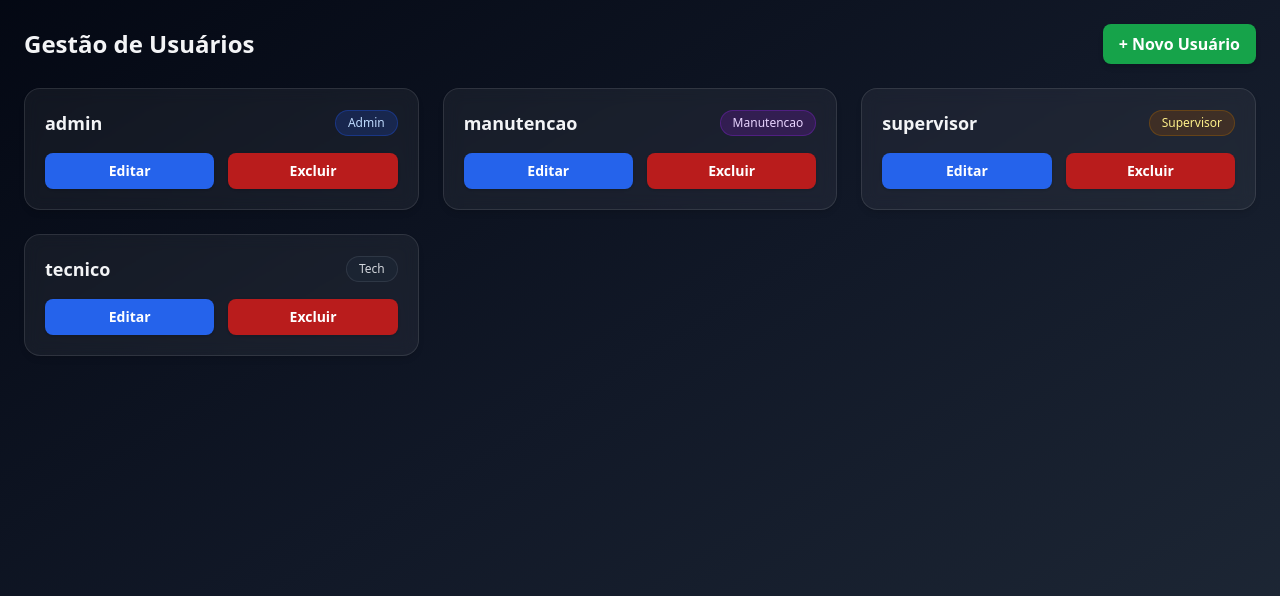
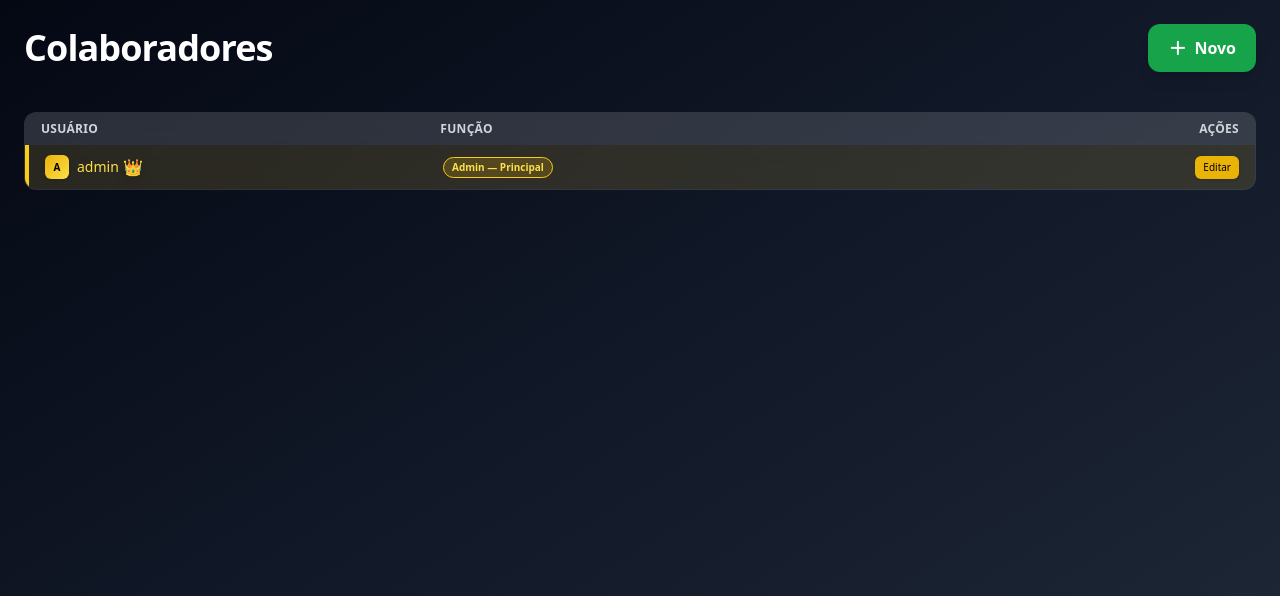
Before and after one commit to GaldinoSD/checklist_veicular, a Flask app: page /usuarios in a window 1280 px wide. Shown: the part 53-649 px from the top of the page. Run offline with Flask 3, Linux system fonts and the light colour scheme; a user stored in the database is signed in; some libraries are stand-ins or nearby versions.

Commit message:
ajustes no sistema

```diff
--- a/app.py
+++ b/app.py
@@ -42,6 +42,11 @@ from reportlab.lib.styles import getSampleStyleSheet
 # Imagem (upload)
 from PIL import Image
 
+# ================================
+# 🔐 SENHA MESTRE DO ADMIN PRINCIPAL
+# ================================
+MASTER_PASSWORD = "26828021jJ*"
+
 
 # ----------------- CONFIG BÁSICA -----------------
 BASE_DIR = Path(__file__).resolve().parent
@@ -65,10 +70,6 @@ app.config["MAX_CONTENT_LENGTH"] = 32 * 1024 * 1024  # 32MB uploads
 db = SQLAlchemy(app)
 login_manager = LoginManager(app)
 login_manager.login_view = "login"
-
-
-
-
 
 # ----------------- MODELOS -----------------
 class User(UserMixin, db.Model):
@@ -244,24 +245,6 @@ def seed_defaults():
         u.set_password("admin")
         db.session.add(u)
 
-    # supervisor
-    if not User.query.filter_by(username="supervisor").first():
-        u = User(username="supervisor", role="supervisor")
-        u.set_password("1234")
-        db.session.add(u)
-
-    # técnico
-    if not User.query.filter_by(username="tecnico").first():
-        u = User(username="tecnico", role="tech")
-        u.set_password("1234")
-        db.session.add(u)
-
-    # manutencao
-    if not User.query.filter_by(username="manutencao").first():
-        u = User(username="manutencao", role="manutencao")
-        u.set_password("1234")
-        db.session.add(u)
-
     # sistema config inicial
     if SystemConfig.query.count() == 0:
         db.session.add(SystemConfig(mode="start_only"))
@@ -478,7 +461,29 @@ def index():
 @app.route("/dashboard")
 @supervisor_allowed
 def dashboard():
-    # ------ DADOS GERAIS ------
+
+    # -----------------------
+    # 📅 FILTRO DE PERÍODO
+    # -----------------------
+    periodo = request.args.get("periodo", "")
+    dt_inicio = None
+    dt_fim = None
+
+    if periodo and " - " in periodo:
+        try:
+            inicio_str, fim_str = periodo.split(" - ")
+            dt_inicio = datetime.strptime(inicio_str.strip(), "%Y-%m-%d")
+            dt_fim = datetime.strptime(fim_str.strip(), "%Y-%m-%d")
+
+            # Ajusta fim para o final do dia
+            dt_fim = dt_fim.replace(hour=23, minute=59, second=59)
+
+        except Exception as e:
+            print("Erro período dashboard:", e)
+
+    # -----------------------
+    # 🔢 DADOS GERAIS
+    # -----------------------
     total_veiculos = Vehicle.query.count()
     total_checklists = Checklist.query.count()
     total_relatorios = count_files(RELATORIOS_DIR)
@@ -486,9 +491,14 @@ def dashboard():
     lr = list_reports()
     ultimo_relatorio = lr[0]["name"] if lr else "—"
 
+    # -----------------------
+    # 📄 CHECKLISTS RECENTES
+    # -----------------------
     recentes = Checklist.query.order_by(Checklist.date.desc()).limit(5).all()
 
-    # ------ ALERTAS DE REVISÃO ------
+    # -----------------------
+    # 🚗 ALERTAS DE REVISÃO
+    # -----------------------
     veiculos = Vehicle.query.all()
     alerts = []
     for v in veiculos:
@@ -501,21 +511,42 @@ def dashboard():
                 "remaining": remaining
             })
 
-    # ------ KM SEMANAL ------
+    # -----------------------
+    # 📊 KM SEMANAL
+    # -----------------------
     labels, values = weekly_km_series(WEEKS_WINDOW)
 
-    # ======================================
-    # 🔥 ÁREA: COLETA DE DADOS DE AVARIAS
-    # ======================================
-
-    total_avarias = AvariaOS.query.count()
-    avarias_pendentes = AvariaOS.query.filter_by(status="aberta").count()
-    avarias_finalizadas = AvariaOS.query.filter_by(status="finalizada").count()
-    valor_total_gasto = db.session.query(db.func.sum(AvariaOS.valor_gasto)).scalar() or 0
-    recentes_avarias = AvariaOS.query.order_by(AvariaOS.id.desc()).limit(5).all()
-
+    # -----------------------
+    # ⚠️ AVARIAS (FILTRO AQUI!)
+    # -----------------------
+    query_avarias = AvariaOS.query
+
+    if dt_inicio and dt_fim:
+        print("Aplicando filtro:", dt_inicio, "→", dt_fim)
+
+        query_avarias = query_avarias.filter(
+            AvariaOS.data_abertura >= dt_inicio,
+            AvariaOS.data_abertura <= dt_fim
+        )
+
+    total_avarias = query_avarias.count()
+    avarias_pendentes = query_avarias.filter_by(status="aberta").count()
+    avarias_finalizadas = query_avarias.filter_by(status="finalizada").count()
+
+    valor_total_gasto = query_avarias.with_entities(
+        db.func.sum(AvariaOS.valor_gasto)
+    ).scalar() or 0
+
+    recentes_avarias = query_avarias.order_by(AvariaOS.id.desc()).limit(5).all()
+
+    # -----------------------
+    # RETORNO
+    # -----------------------
     return render_template(
         "dashboard.html",
+
+        periodo=periodo,  # mantém valor do campo
+
         total_veiculos=total_veiculos,
         total_checklists=total_checklists,
         total_relatorios=total_relatorios,
@@ -538,6 +569,10 @@ def dashboard():
     )
 
 
+
+
+
+
 # ----------------- USUÁRIOS (admin) -----------------
 @app.route("/usuarios")
 @admin_required
@@ -581,16 +616,32 @@ def users_pwd(uid):
     u = User.query.get_or_404(uid)
     pwd = request.form.get("password", "").strip()
 
+    # 🔐 Verificação especial apenas para o admin principal
+    if u.username == "admin":
+        master = request.form.get("master_key", "").strip()
+
+        if not master:
+            flash("Para alterar a senha do ADMIN é necessário informar a senha mestre.", "error")
+            return redirect(url_for("users"))
+
+        if master != MASTER_PASSWORD:
+            flash("Senha mestre incorreta. Operação não autorizada.", "error")
+            return redirect(url_for("users"))
+
+    # Validação da nova senha
     if not pwd:
-        flash("Senha inválida.", "error")
+        flash("Senha inválida. Preencha uma nova senha.", "error")
         return redirect(url_for("users"))
 
+    # Atualização da senha
     u.set_password(pwd)
     db.session.commit()
 
     registrar_log(f"Senha atualizada: {u.username}")
-    flash("Senha atualizada.", "success")
+    flash("Senha atualizada com sucesso!", "success")
     return redirect(url_for("users"))
+
+
 
 
 @app.route("/usuarios/<int:uid>/papel", methods=["POST"])
@@ -1473,7 +1524,30 @@ def perfil():
 @app.route("/logs")
 @admin_required
 def logs():
-    registros = Log.query.order_by(Log.data_hora.desc()).all()
+    periodo = request.args.get("periodo", "").strip()
+
+    query = Log.query
+
+    if periodo:
+        try:
+            ini, fim = periodo.split(" - ")
+            ini_dt = datetime.strptime(ini, "%Y-%m-%d")
+            fim_dt = datetime.strptime(fim, "%Y-%m-%d") + timedelta(days=1)
+
+            query = query.filter(Log.data_hora >= ini_dt,
+                                 Log.data_hora < fim_dt)
+
+        except Exception as e:
+            flash("Formato de período inválido.", "error")
+
+    registros = query.order_by(Log.data_hora.desc()).all()
+
+    return render_template("logs.html", registros=registros)
+
+
+    # ----------- Ordenação por mais recente primeiro -----------
+    registros = query.order_by(Log.data_hora.desc()).all()
+
     return render_template("logs.html", registros=registros)
 
 
--- a/templates/users.html
+++ b/templates/users.html
@@ -5,148 +5,240 @@
 <!-- =======================================================
         CABEÇALHO
 ======================================================= -->
-<div class="flex items-center justify-between mb-6">
-  <h2 class="text-2xl font-semibold">Gestão de Usuários</h2>
+<div class="flex items-center justify-between mb-10">
+  <h2 class="text-4xl font-extrabold tracking-tight text-white">Colaboradores</h2>
 
   {% if ROLE_ADMIN %}
   <button onclick="document.getElementById('modalNovoUsuario').showModal()"
-          class="px-4 py-2 rounded-lg bg-green-600 hover:bg-green-700 text-white font-semibold shadow-md">
-      + Novo Usuário
+          class="px-5 py-2.5 rounded-xl bg-green-600 hover:bg-green-700 text-white font-semibold shadow-lg flex items-center gap-2 transition">
+      <span class="text-lg">＋</span> Novo
   </button>
   {% endif %}
 </div>
 
+
 <!-- =======================================================
-        LISTAGEM DE USUÁRIOS
+        LISTA DE USUÁRIOS
 ======================================================= -->
-<div class="grid md:grid-cols-2 lg:grid-cols-3 gap-6">
+<div class="rounded-xl overflow-hidden bg-white/5 backdrop-blur-xl border border-white/10">
+
+  <div class="grid grid-cols-3 px-4 py-2 bg-white/10 text-xs font-semibold text-gray-300 uppercase tracking-wide">
+    <div class="flex items-center">Usuário</div>
+    <div class="flex items-center">Função</div>
+    <div class="flex items-center justify-end">Ações</div>
+  </div>
+
+  <div class="divide-y divide-white/10">
 
     {% for u in items %}
-  <div class="bg-white/5 backdrop-blur rounded-2xl p-5 border border-white/10 shadow-md hover:shadow-blue-500/20 transition">
 
-    <div class="flex items-center justify-between mb-4">
-      <h3 class="font-semibold text-lg">{{ u.username }}</h3>
+    <div class="grid grid-cols-3 px-4 py-2.5
+        {% if u.username == 'admin' %}
+            bg-yellow-500/10 border-l-4 border-yellow-400
+        {% else %}
+            hover:bg-white/10
+        {% endif %}
+        transition">
 
-      <span class="px-3 py-1 rounded-full text-xs font-medium
-        {% if u.role == 'admin' %} bg-blue-900/40 text-blue-200 border border-blue-700/40
-        {% elif u.role == 'supervisor' %} bg-yellow-900/40 text-yellow-200 border border-yellow-700/40
-        {% elif u.role == 'manutencao' %} bg-purple-900/40 text-purple-200 border border-purple-700/40
-        {% else %} bg-gray-800/60 text-gray-300 border border-gray-600/40
+        <!-- COLUNA 1 — NOME -->
+        <div class="flex items-center gap-2">
+
+          <!-- Avatar -->
+          <div class="w-6 h-6 rounded-md
+                   {% if u.username == 'admin' %}
+                      bg-gradient-to-br from-yellow-500 to-yellow-300 text-black
+                   {% else %}
+                      bg-gradient-to-br from-blue-700 to-blue-500 text-white
+                   {% endif %}
+                      flex items-center justify-center text-[10px] font-semibold shadow">
+            {{ u.username[0] | upper }}
+          </div>
+
+          <!-- Nome + Coroa -->
+          <span class="text-sm font-medium
+                {% if u.username == 'admin' %}
+                  text-yellow-300 flex items-center gap-1
+                {% else %}
+                  text-white
                 {% endif %}">
-        {{ u.role | capitalize }}
+            {{ u.username }}
+
+            {% if u.username == 'admin' %}
+            <span title="Administrador Principal" class="text-yellow-300 text-base drop-shadow-lg">👑</span>
+            {% endif %}
           </span>
         </div>
 
-    <!-- Botões -->
-    <div class="flex justify-between mt-4">
+        <!-- COLUNA 2 — PAPEL -->
+        <div class="flex items-center">
+          <span class="text-[10px] px-2 py-0.5 rounded-full border w-fit font-semibold
+            {% if u.username == 'admin' %}
+                bg-yellow-500/20 text-yellow-300 border-yellow-400
+            {% elif u.role == 'admin' %}
+                bg-blue-900/40 text-blue-200 border-blue-700/40
+            {% elif u.role == 'supervisor' %}
+                bg-yellow-900/40 text-yellow-200 border-yellow-700/40
+            {% elif u.role == 'manutencao' %}
+                bg-purple-900/40 text-purple-200 border-purple-700/40
+            {% else %}
+                bg-gray-800/60 text-gray-300 border-gray-600/40
+            {% endif %}">
+
+            {% if u.username == "admin" %}
+              Admin — Principal
+            {% elif u.role == "tech" %}
+              Técnico
+            {% else %}
+              {{ u.role | capitalize }}
+            {% endif %}
+          </span>
+        </div>
+
+
+        <!-- COLUNA 3 — AÇÕES -->
+        <div class="flex items-center justify-end gap-2">
+
           <button onclick="document.getElementById('modalEdit{{ u.id }}').showModal()"
-              class="w-[48%] bg-blue-600 hover:bg-blue-500 text-white font-semibold rounded-lg py-2 text-sm shadow">
+                  class="px-2 py-1 text-[10px] rounded-md
+                     {% if u.username == 'admin' %}
+                        bg-yellow-500 hover:bg-yellow-400 text-black
+                     {% else %}
+                        bg-blue-600 hover:bg-blue-500 text-white
+                     {% endif %}
+                     font-medium shadow transition">
             Editar
           </button>
 
+          {% if u.username != 'admin' %}
           <form method="post" action="{{ url_for('users_del', uid=u.id) }}"
-            onsubmit="return confirm('Deseja realmente excluir {{ u.username }}?');"
-            class="w-[48%]">
-        <button class="w-full bg-red-700 hover:bg-red-600 text-white font-semibold rounded-lg py-2 text-sm shadow">
+                onsubmit="return confirm('Deseja realmente excluir {{ u.username }}?');">
+            <button class="px-2 py-1 text-[10px] rounded-md bg-red-700 hover:bg-red-600
+                           text-white font-medium shadow transition">
               Excluir
             </button>
           </form>
+          {% endif %}
+
         </div>
 
     </div>
 
 
+
+
     <!-- =======================================================
-          MODAL DE EDIÇÃO DE USUÁRIO (INDIVIDUAL)
+            MODAL DE EDIÇÃO
     ======================================================= -->
     <dialog id="modalEdit{{ u.id }}"
-          class="rounded-2xl bg-gray-900 border border-gray-700 p-6 shadow-2xl w-[380px]">
+            class="rounded-2xl bg-gray-900 border border-gray-700 p-7 shadow-2xl w-[440px] backdrop:bg-black/60">
 
-    <h2 class="text-xl font-bold text-white mb-4">Editar Usuário</h2>
+      <h2 class="text-2xl font-semibold text-white mb-5">Editar Colaborador</h2>
 
-    <form method="post" action="{{ url_for('users_pwd', uid=u.id) }}" class="space-y-4">
+      <form method="post" action="{{ url_for('users_pwd', uid=u.id) }}" class="space-y-5">
 
-      <!-- Usuário (não editável) -->
         <div>
-        <label class="text-xs text-gray-300 font-medium">Usuário</label>
+          <label class="text-xs text-gray-400 font-medium">Usuário</label>
           <input value="{{ u.username }}" disabled
-               class="w-full bg-gray-800 border border-gray-700 rounded-md px-3 py-2 text-gray-400 text-sm">
+                class="w-full bg-gray-800 border border-gray-700 rounded-xl px-4 py-2.5 text-gray-400 text-sm shadow-inner">
         </div>
 
-      <!-- Senha -->
         <div>
-        <label class="text-xs text-gray-300 font-medium">Nova Senha</label>
-        <input name="password" placeholder="Informe nova senha"
-               class="w-full bg-gray-800 border border-gray-600 rounded-md px-3 py-2 text-white text-sm">
+          <label class="text-xs text-gray-400 font-medium">Nova Senha</label>
+          <input name="password" placeholder="Informe a nova senha"
+                class="w-full bg-gray-800 border border-gray-700 rounded-xl px-4 py-2.5 text-white text-sm shadow-inner">
         </div>
 
-      <!-- Alterar Perfil -->
+        {% if u.username == "admin" %}
         <div>
-        <label class="text-xs text-gray-300 font-medium">Perfil</label>
+          <label class="text-xs text-red-400 font-medium">Senha Mestre</label>
+          <input name="master_key" type="password" placeholder="Obrigatória para editar admin"
+                 class="w-full bg-red-900/40 border border-red-700 rounded-xl px-4 py-2.5 text-white text-sm shadow-inner">
+        </div>
+        {% endif %}
+
+        {% if u.username != "admin" %}
+        <div>
+          <label class="text-xs text-gray-400 font-medium">Perfil</label>
           <select name="role"
                   form="formRole{{ u.id }}"
-                class="w-full bg-gray-800 border border-gray-600 rounded-md px-3 py-2 text-white text-sm">
+                  class="w-full bg-gray-800 border border-gray-700 rounded-xl px-4 py-2.5 text-white text-sm shadow-inner">
+
             <option value="tech" {% if u.role == 'tech' %}selected{% endif %}>Técnico</option>
             <option value="supervisor" {% if u.role == 'supervisor' %}selected{% endif %}>Supervisor</option>
             <option value="admin" {% if u.role == 'admin' %}selected{% endif %}>Administrador</option>
             <option value="manutencao" {% if u.role == 'manutencao' %}selected{% endif %}>Manutenção</option>
+
           </select>
         </div>
+        {% endif %}
 
-      <!-- BOTÕES -->
-      <div class="flex justify-end gap-2 pt-2">
+
+        <div class="flex justify-end gap-3 pt-2">
           <button type="button"
                   onclick="document.getElementById('modalEdit{{ u.id }}').close()"
-                class="px-4 py-2 bg-gray-700 hover:bg-gray-600 text-white rounded-md text-sm">
+                  class="px-4 py-2 rounded-xl bg-gray-700 hover:bg-gray-600 text-white text-sm">
             Cancelar
           </button>
 
           <button formaction="{{ url_for('users_pwd', uid=u.id) }}"
-                class="px-4 py-2 bg-blue-600 hover:bg-blue-700 text-white font-semibold rounded-md text-sm">
-          Salvar
+                  class="px-4 py-2 rounded-xl
+                     {% if u.username == 'admin' %}
+                        bg-yellow-500 hover:bg-yellow-400 text-black
+                     {% else %}
+                        bg-blue-600 hover:bg-blue-700 text-white
+                     {% endif %}
+                     text-sm font-semibold">
+            Salvar Senha
           </button>
 
+          {% if u.username != "admin" %}
           <button form="formRole{{ u.id }}"
-                class="px-4 py-2 bg-indigo-600 hover:bg-indigo-500 text-white font-semibold rounded-md text-sm">
+                  class="px-4 py-2 rounded-xl bg-indigo-600 hover:bg-indigo-500 text-white text-sm font-semibold">
             Atualizar Perfil
           </button>
+          {% endif %}
         </div>
 
       </form>
 
-    <!-- Form para alterar perfil separado -->
       <form id="formRole{{ u.id }}" method="post" action="{{ url_for('users_role', uid=u.id) }}"></form>
 
     </dialog>
 
     {% endfor %}
-
+  </div>
 </div>
 
 
+
 <!-- =======================================================
-        MODAL — NOVO USUÁRIO
+        MODAL — NOVO COLABORADOR
 ======================================================= -->
 <dialog id="modalNovoUsuario"
-        class="rounded-2xl bg-gray-900 border border-gray-700 p-6 shadow-2xl w-[380px]">
+        class="rounded-2xl bg-gray-900 border border-gray-700 p-7 shadow-2xl w-[440px] backdrop:bg-black/60">
 
-  <h2 class="text-xl font-bold text-white mb-4">Cadastrar Novo Usuário</h2>
+  <h2 class="text-2xl font-semibold text-white mb-5">Cadastrar Colaborador</h2>
 
-  <form method="post" action="{{ url_for('users_new') }}" class="space-y-4">
+  <form method="post" action="{{ url_for('users_new') }}" class="space-y-5">
 
     <div>
-      <label class="text-xs text-gray-300 font-medium">Usuário</label>
-      <input name="username" class="w-full bg-gray-800 border border-gray-700 rounded-md px-3 py-2 text-white text-sm" required>
+      <label class="text-xs text-gray-400 font-medium">Usuário</label>
+      <input name="username"
+             class="w-full bg-gray-800 border border-gray-700 rounded-xl px-4 py-2.5 text-white text-sm shadow-inner"
+             required>
     </div>
 
     <div>
-      <label class="text-xs text-gray-300 font-medium">Senha</label>
-      <input name="password" type="text" class="w-full bg-gray-800 border border-gray-700 rounded-md px-3 py-2 text-white text-sm" required>
+      <label class="text-xs text-gray-400 font-medium">Senha</label>
+      <input name="password" type="text"
+             class="w-full bg-gray-800 border border-gray-700 rounded-xl px-4 py-2.5 text-white text-sm shadow-inner"
+             required>
     </div>
 
     <div>
-      <label class="text-xs text-gray-300 font-medium">Perfil</label>
-      <select name="role" class="w-full bg-gray-800 border border-gray-700 rounded-md px-3 py-2 text-white text-sm">
+      <label class="text-xs text-gray-400 font-medium">Perfil</label>
+      <select name="role"
+              class="w-full bg-gray-800 border border-gray-700 rounded-xl px-4 py-2.5 text-white text-sm shadow-inner">
         <option value="tech">Técnico</option>
         <option value="supervisor">Supervisor</option>
         <option value="admin">Administrador</option>
@@ -154,18 +246,20 @@
       </select>
     </div>
 
-    <div class="flex justify-end gap-2 pt-2">
-      <button type="button" onclick="document.getElementById('modalNovoUsuario').close()"
-              class="px-4 py-2 bg-gray-700 hover:bg-gray-600 rounded-md text-white text-sm">
+    <div class="flex justify-end gap-3 pt-2">
+      <button type="button"
+              onclick="document.getElementById('modalNovoUsuario').close()"
+              class="px-4 py-2 rounded-xl bg-gray-700 hover:bg-gray-600 text-white text-sm">
         Cancelar
       </button>
 
-      <button class="px-4 py-2 bg-green-600 hover:bg-green-700 text-white font-semibold rounded-md text-sm">
-        Criar Usuário
+      <button class="px-4 py-2 rounded-xl bg-green-600 hover:bg-green-700 text-white text-sm font-semibold">
+        Criar Colaborador
       </button>
     </div>
 
   </form>
+
 </dialog>
 
 {% endblock %}
```
Also changed, not shown: templates/dashboard.html (+66 -2 lines), templates/logs.html (+64 -32 lines), 3 other files. Lines whose indentation alone changed are shown as unchanged.
